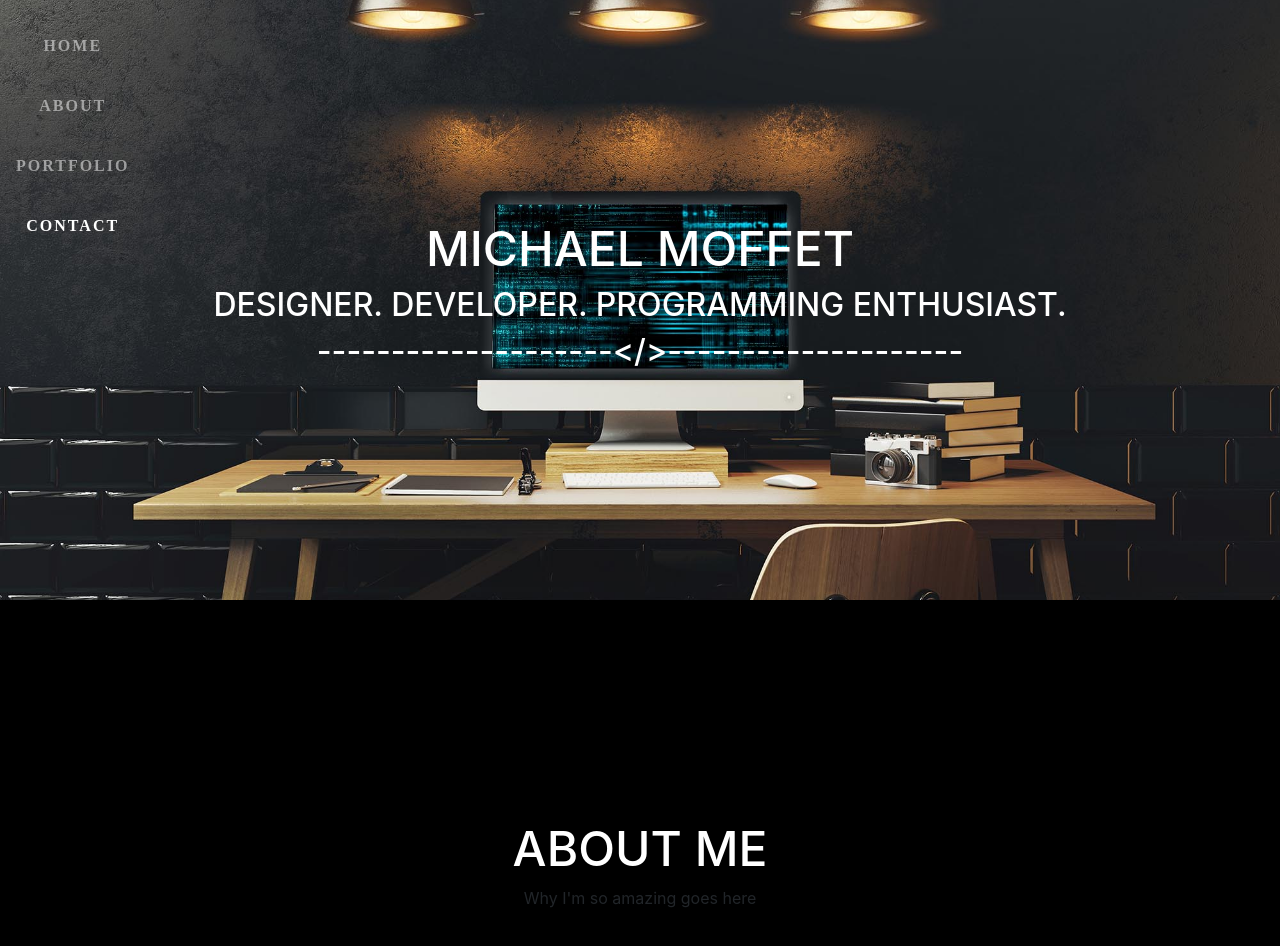
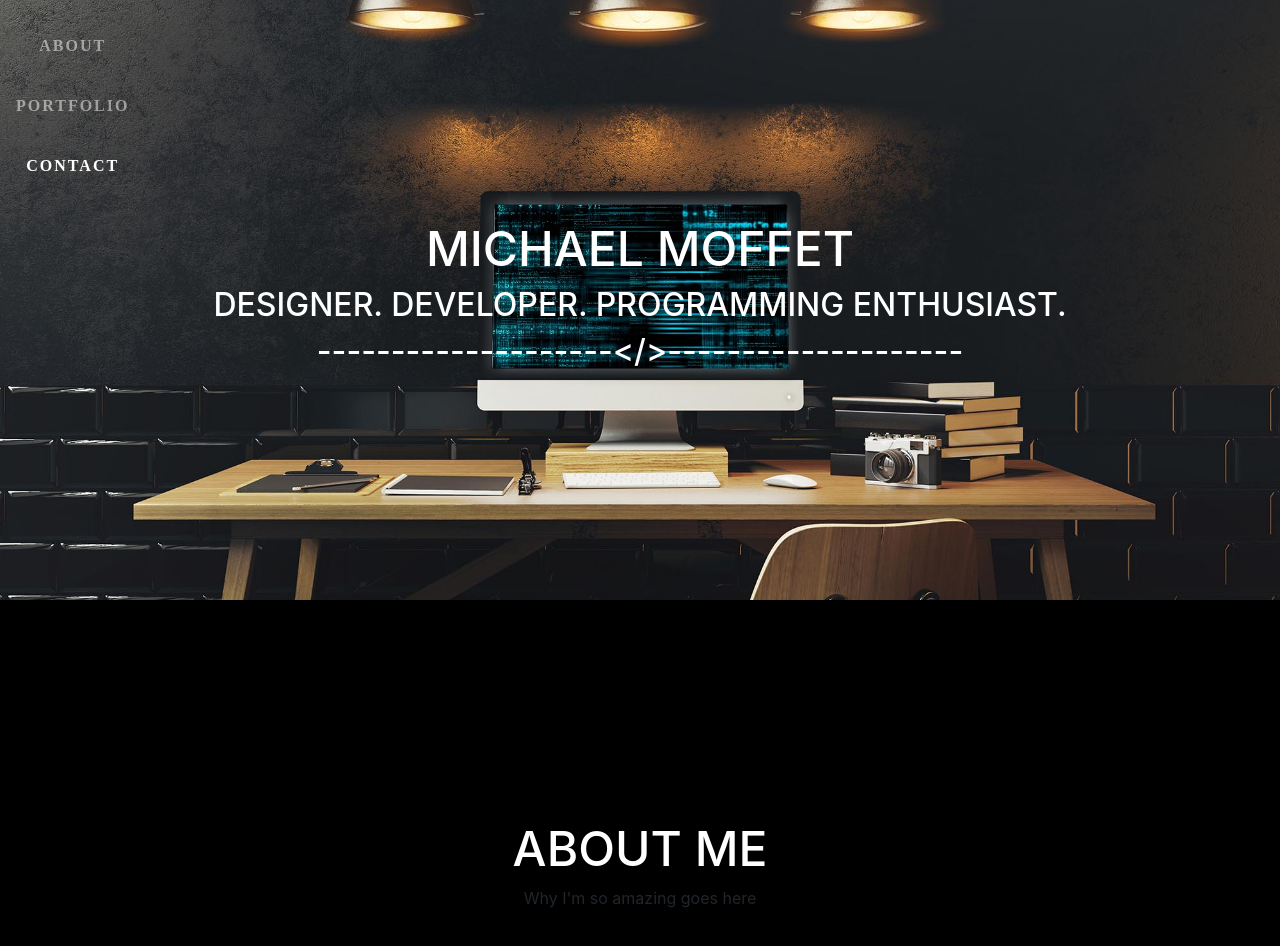
Before and after one commit to nanomoffet/nanomoffet.github.io, a plain HTML site: page index.html in a window 1280 px wide. Shown: the top 946 px of the page. Drawn offline with nearby package versions, Linux system fonts and the light colour scheme.

Commit message:
remove home link

```diff
--- a/index.html
+++ b/index.html
@@ -20,9 +20,6 @@
     <nav id="top-nav" class="navbar navbar-dark text-xs-center">
         <ul class="nav navbar-nav">
             <li class="nav-item">
-                <a class="nav-link" href="#home">Home</a>
-            </li>
-            <li class="nav-item">
                 <a class="nav-link" href="#about">About</a>
             </li>
             <li class="nav-item">
@@ -38,7 +35,7 @@
 <section id="hero1" class="hero">
     <div class="inner">
         <div class="copy">
-            <h1 id="home">Michael Moffet</h1>
+            <h1>Michael Moffet</h1>
             <h2>Designer. Developer. Programming Enthusiast.</h2>
             <h2 class="text-center">--------------------&#60;&#47;&#62;--------------------</h2>
         </div>
```
